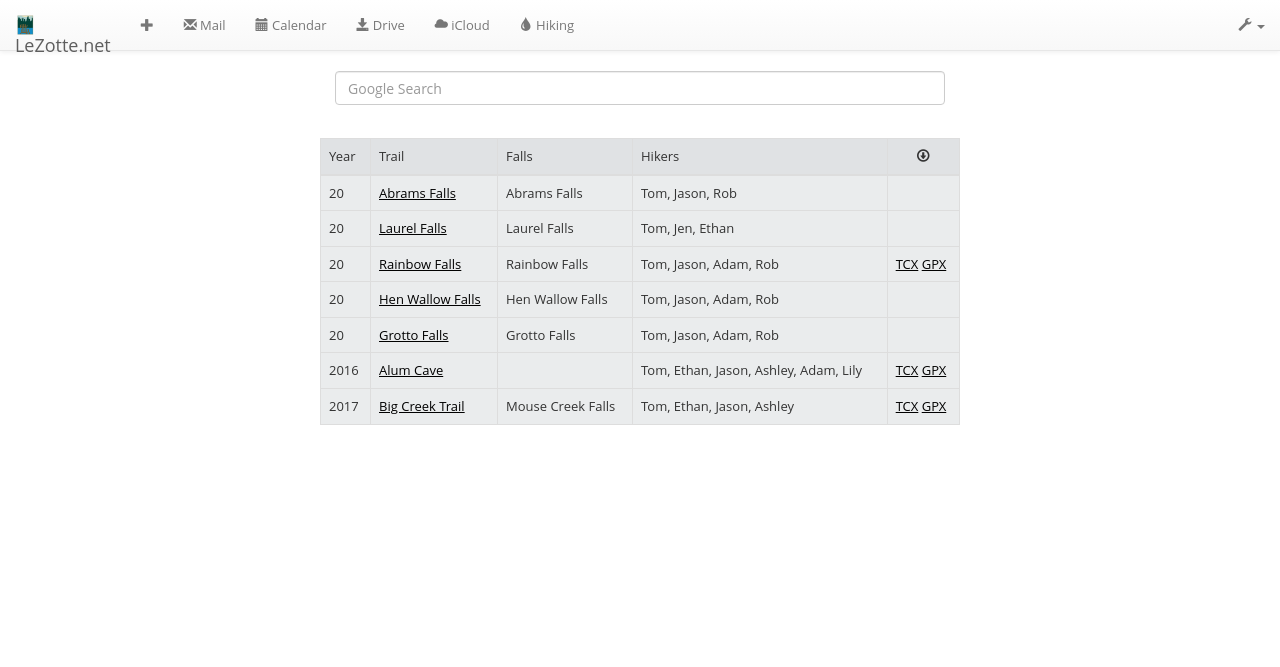
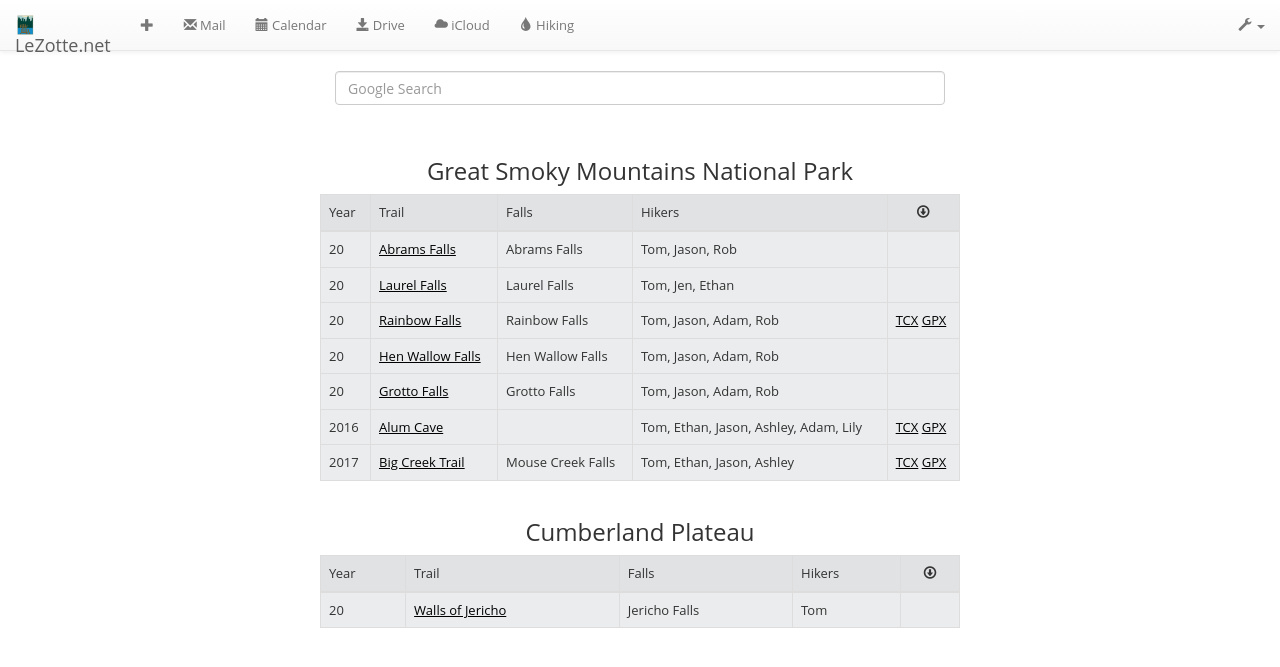
Before and after one commit to tlezotte/lezotte, a Jekyll site: the page built from hiking.html, in a window 1280 px wide. Shown: the top 667 px of the page. Built offline with Jekyll 4.4.1, drawn with Linux system fonts in a browser that asks for light colours; nearby versions of some CDN libraries.

Commit message:
more hikes

```diff
--- a/hiking.html
+++ b/hiking.html
@@ -18,6 +18,7 @@ layout: default
     </form>
     <div class="row" align="center">
         <br>
+        <h3>Great Smoky Mountains National Park</h3>
         <table class="table table-bordered">
             <thead>
                 <tr>
@@ -80,5 +81,27 @@ layout: default
                 </tr>
             </tbody>
         </table>
+        <br>
+        <h3>Cumberland Plateau</h3>
+        <table class="table table-bordered">
+            <thead>
+                <tr>
+                    <td>Year</td>
+                    <td>Trail</td>
+                    <td>Falls</td>
+                    <td>Hikers</td>
+                    <td align="center"><span class="glyphicon glyphicon-download"></span></td>
+                </tr>
+            </thead>
+            <tbody>
+                <tr>
+                    <td>20</td>
+                    <td><a href="https://www.nature.org/ourinitiatives/regions/northamerica/unitedstates/tennessee/placesweprotect/walls-of-jericho.xml" target="hike">Walls of Jericho</a></td>
+                    <td>Jericho Falls</td>
+                    <td>Tom</td>
+                    <td></td>
+                </tr>
+            </tbody>
+        </table>
     </div>
 </div>
```
